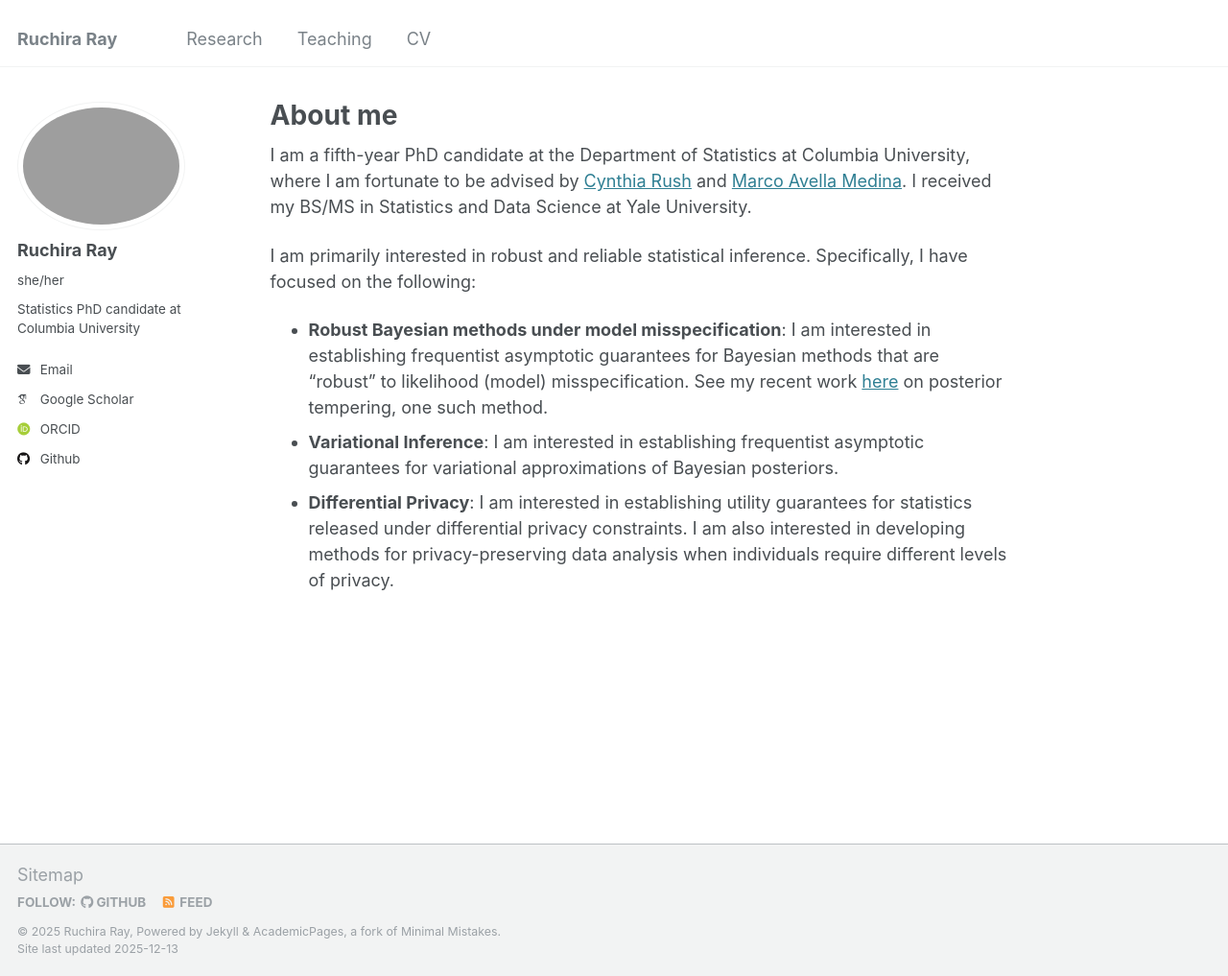
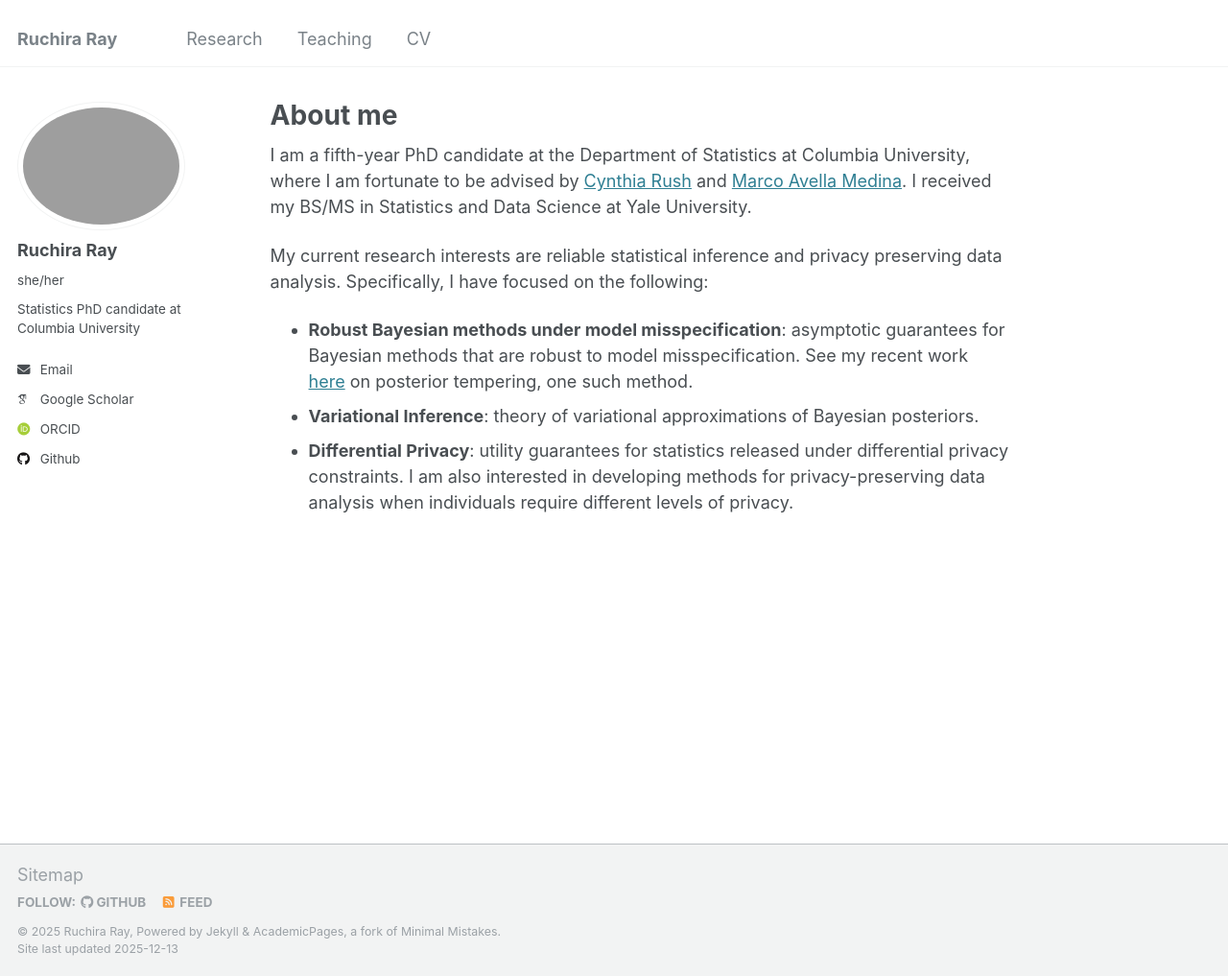
Before and after one commit to rray123/rray123.github.io, a Jekyll site: the page built from _pages/about.md, in a window 1280 px wide and 1017 px high. Shown: the whole window at 96% size. Built offline with Jekyll 4.4.1, drawn with Linux system fonts in a browser that asks for light colours; some web fonts are replaced.

Commit message:
Update about.md

```diff
--- a/_pages/about.md
+++ b/_pages/about.md
@@ -9,7 +9,7 @@ redirect_from:
 
 I am a fifth-year PhD candidate at the Department of Statistics at Columbia University, where I am fortunate to be advised by [Cynthia Rush](https://www.columbia.edu/~cgr2130/) and [Marco Avella Medina](https://sites.google.com/site/marcoavellamedina/home?authuser=1). I received my BS/MS in Statistics and Data Science at Yale University.
 
-I am primarily interested in robust and reliable statistical inference. Specifically, I have focused on the following:
-* **Robust Bayesian methods under model misspecification**: I am interested in establishing frequentist asymptotic guarantees for Bayesian methods that are "robust" to likelihood (model) misspecification. See my recent work [here](https://arxiv.org/pdf/2310.07900) on posterior tempering, one such method.
-* **Variational Inference**: I am interested in establishing frequentist asymptotic guarantees for variational approximations of Bayesian posteriors.
-* **Differential Privacy**: I am interested in establishing utility guarantees for statistics released under differential privacy constraints. I am also interested in developing methods for privacy-preserving data analysis when individuals require different levels of privacy.
+My current research interests are reliable statistical inference and privacy preserving data analysis. Specifically, I have focused on the following:
+* **Robust Bayesian methods under model misspecification**: asymptotic guarantees for Bayesian methods that are robust to model misspecification. See my recent work [here](https://arxiv.org/pdf/2310.07900) on posterior tempering, one such method.
+* **Variational Inference**: theory of variational approximations of Bayesian posteriors.
+* **Differential Privacy**: utility guarantees for statistics released under differential privacy constraints. I am also interested in developing methods for privacy-preserving data analysis when individuals require different levels of privacy.
```
